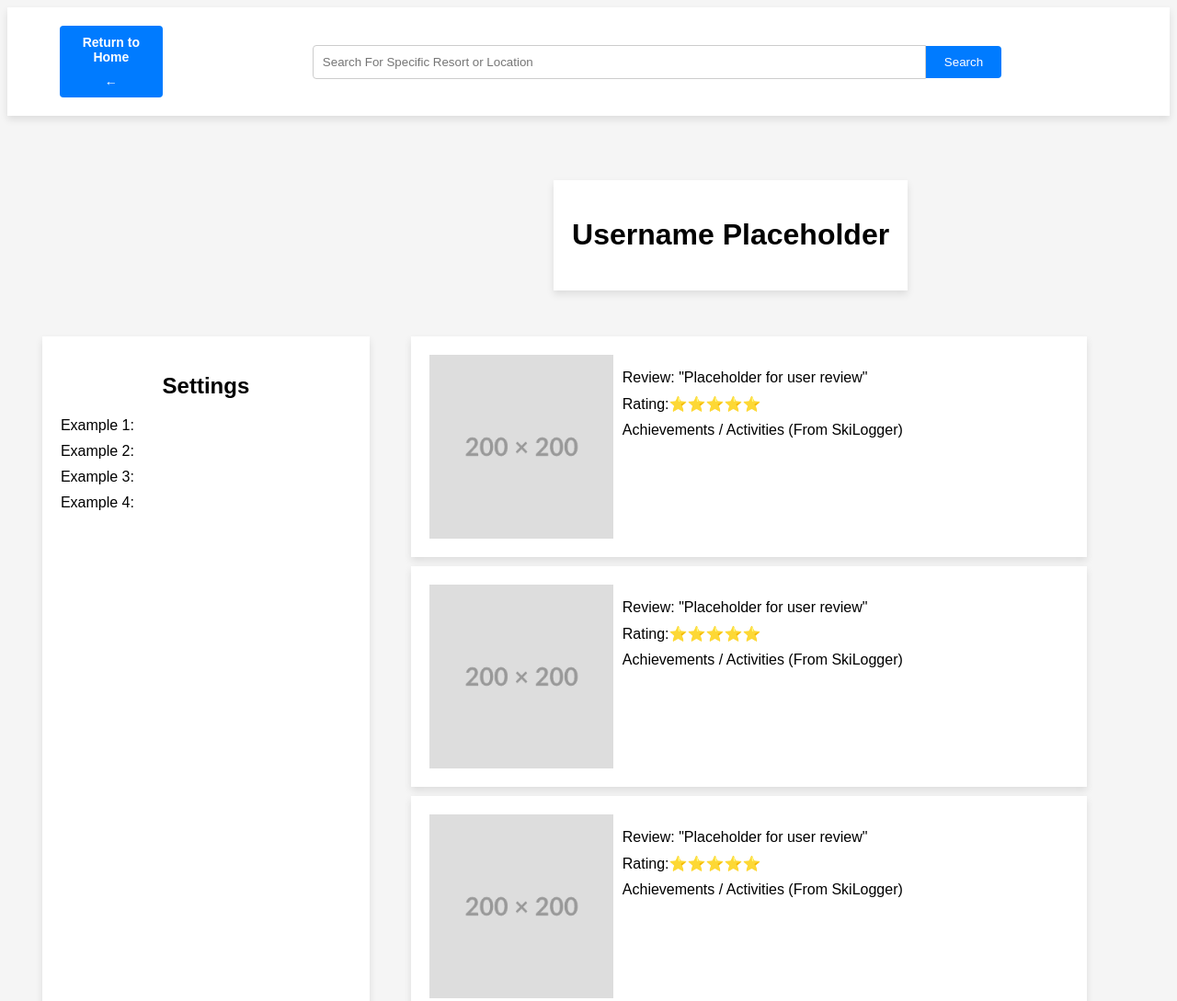
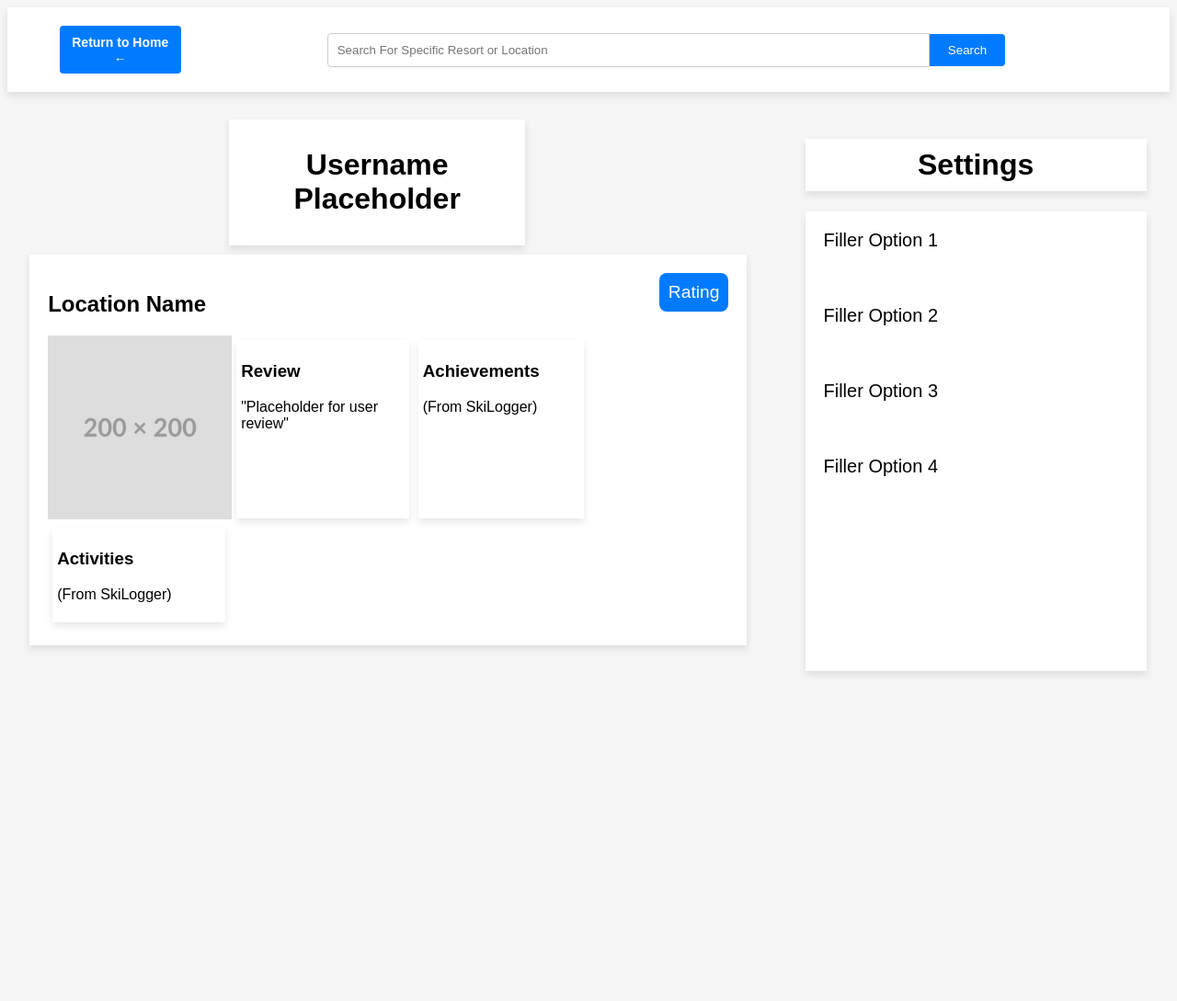
Before and after one commit to WVU-CS330-2024-08-Group05/G5, a plain HTML site: page Account UI/index.html in a window 1280 px wide. Shown: the top 1089 px of the page at 92% size. After the commit the page ends 800 px from the top, so only its background shows below. Drawn offline with Linux system fonts and the light colour scheme.

Commit message:
Fixing look, much more pretty

```diff
--- a/Account UI/index.html
+++ b/Account UI/index.html
@@ -16,54 +16,52 @@
         </div>
     </header>
 
-
-
-
+    <div class="container">
+        <div class="left">
             <div id="account-name">
                 <h1> Username Placeholder </h1>
             </div>
 
-
             <div class="user-locations">
-        <div><img class="location-img" src="placeholder.png" alt="Picture of Resorts" height="200px" width="200px"> </div>
-
-        <p class="user-review">
-            Review: "Placeholder for user review" <br>
-            Rating:⭐⭐⭐⭐⭐ <br>
-            Achievements / Activities (From SkiLogger) <br>
-        </p>
+                <div class="location-title">
+                    <h2> Location Name </h2>
+                    <div class="resort-rating">
+                        Rating
+                    </div>
+                </div>
+                <div class="location-content">
+                    <div>
+                        <img class="location-img" src="placeholder.png" alt="Picture of Resorts" height="200px" width="200px">
+                    </div>
+                    <div class="user-review">
+                        <h3>Review</h3>
+                        <p>"Placeholder for user review"</p>
                     </div>
 
-
-
-    <div class="user-locations">
-        <div><img class="location-img" src="placeholder.png" alt="Picture of Resorts" height="200px" width="200px"> </div>
-
-        <p class="user-review">
-            Review: "Placeholder for user review" <br>
-            Rating:⭐⭐⭐⭐⭐ <br>
-            Achievements / Activities (From SkiLogger) <br>
-        </p>
+                    <div class="achievements">
+                        <h3>Achievements </h3>
+                        <p>(From SkiLogger)</p>
+                    </div>
+                    <div class="activities">
+                        <h3>Activities</h3>
+                        <p>(From SkiLogger)</p>
+                    </div>
+                </div>
+            </div>
+        </div>
+    <div class="right">
+        <div class="user-settings" >
+            <div>
+                <h1 id="settings-text"> Settings </h1>
+            </div>
+                <div id="settings">
+                    <div class="setting">Filler Option 1</div>
+                    <div class="setting">Filler Option 2</div>
+                    <div class="setting">Filler Option 3</div>
+                    <div class="setting">Filler Option 4</div>
                 </div>
 
-    <div class="user-locations">
-        <div><img class="location-img" src="placeholder.png" alt="Picture of Resorts" height="200px" width="200px"> </div>
-
-        <p class="user-review">
-            Review: "Placeholder for user review" <br>
-            Rating:⭐⭐⭐⭐⭐ <br>
-            Achievements / Activities (From SkiLogger) <br>
-        </p>
         </div>
-
-    <div class="user-settings" >
-        <span><h2 id="settings-text"> Settings </h2></span>
-            <div id="settings">
-                <p> Example 1: <br>
-                    Example 2: <br>
-                    Example 3: <br>
-                    Example 4: <br>
-                </p>
     </div>
     </div>
 
--- a/Account UI/styles.css
+++ b/Account UI/styles.css
@@ -36,60 +36,124 @@ header {
     border-radius: 0 4px 4px 0;
 }
 
+
+.container{
+    display: flex;
+    height: 80vh;
+}
+
+.right {
+    width: 30%;
+    display: flex;
+    flex-direction: column;
+    margin-right: 2%;
+}
+
+.left {
+    width: 65%;
+    margin-right: 5%;
+    display: flex;
+    flex-direction: column;
+}
+
 .user-locations {
-    display: flex;
-    height: 200px;
-    width: 55%;
-    float: right;
     background-color: white;
+    margin-bottom:  2%;
+    margin-left: 3%;
     padding: 20px;
-    margin-bottom: 10px;
-    margin-right: 90px;
     box-shadow: 0 4px 8px rgba(0, 0, 0, 0.1);
     overflow-y:auto
 }
 
+.location-title {
+    display: flex;
+}
+
+.location-title h2 {
+    height: fit-content;
+    width: 90%;
+}
+
+.resort-rating {
+    width: fit-content;
+    height: 10%;
+    padding: 10px;
+    background-color: #007bff;
+    color: white;
+    border-radius: 8px;
+    font-size: 1.2em;
+}
+
+.location-content {
+    display: flex;
+    flex-wrap: wrap;
+}
+
 #location-img {
-    float: left;
     margin: 5px;
+    width: 24%;
   }
 
 .user-review {
-    margin-left: 10px;
-
+    margin: 5px;
+    padding: 5px;
+    width: 24%;
+    box-shadow: 0 4px 8px rgba(0, 0, 0, 0.1);
   }
 
-#account-name {
-    display: inline-block;
-    margin: 50px 15% 50px 47%;
-    background-color: white;
-    padding: 20px;
+.achievements {
+    margin: 5px;
+    padding: 5px;
+    width: 23%;
     box-shadow: 0 4px 8px rgba(0, 0, 0, 0.1);
-
+}
+.activities {
+    margin: 5px;
+    padding: 5px;
+    width: 24%;
+    box-shadow: 0 4px 8px rgba(0, 0, 0, 0.1);
 }
 
-br {
-    display: block; /* makes it have a width */
-    content: ""; /* clears default height */
-    margin-top: 10px; /* change this to whatever height you want it */
+
+
+#account-name {
+    margin: 10px 30%;
+    width: fit-content;
+    height: fit-content;
+    padding: 10px;
+    background-color: white;
+    box-shadow: 0 4px 8px rgba(0, 0, 0, 0.1);
+    text-align: center;
 }
 
+
 .user-settings {
-    margin-left: 3%;
-    width: 25%;
-    height: 700px;
-    background-color: white;
-    padding: 20px;
-    box-shadow: 0 4px 8px rgba(0, 0, 0, 0.1);
-    display: inline-block;
+    margin-top: 10px;
+    height: fit-content;
+
 }
 
 #settings-text {
     text-align: center;
+    background-color: white;
+    padding: 10px;
+    box-shadow: 0 4px 8px rgba(0, 0, 0, 0.1);
 }
 
 #settings {
     text-align: left;
+    height: 60vh;
+    background-color: white;
+    padding: 10px;
+    box-shadow: 0 4px 8px rgba(0, 0, 0, 0.1);
+}
+
+.setting {
+    text-align: left;
+    margin-top: 10px;
+    margin-left: 10px;
+    font-size: 20px;
+    height: 15%;
 }
 
 #return-home {
@@ -102,4 +166,5 @@ br {
     color: white;
     border: none;
     cursor: pointer;
+    width: 150px;
 }
```
Lines whose indentation alone changed are shown as unchanged.
